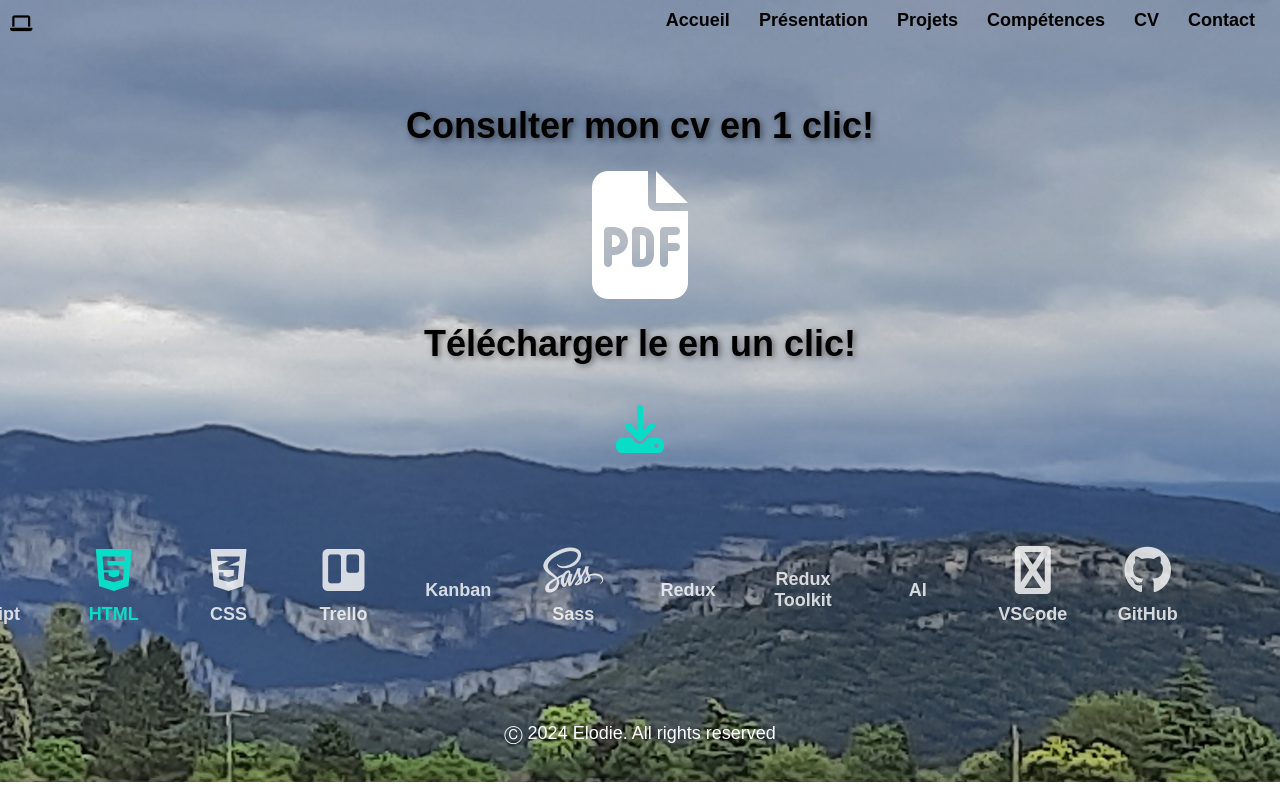
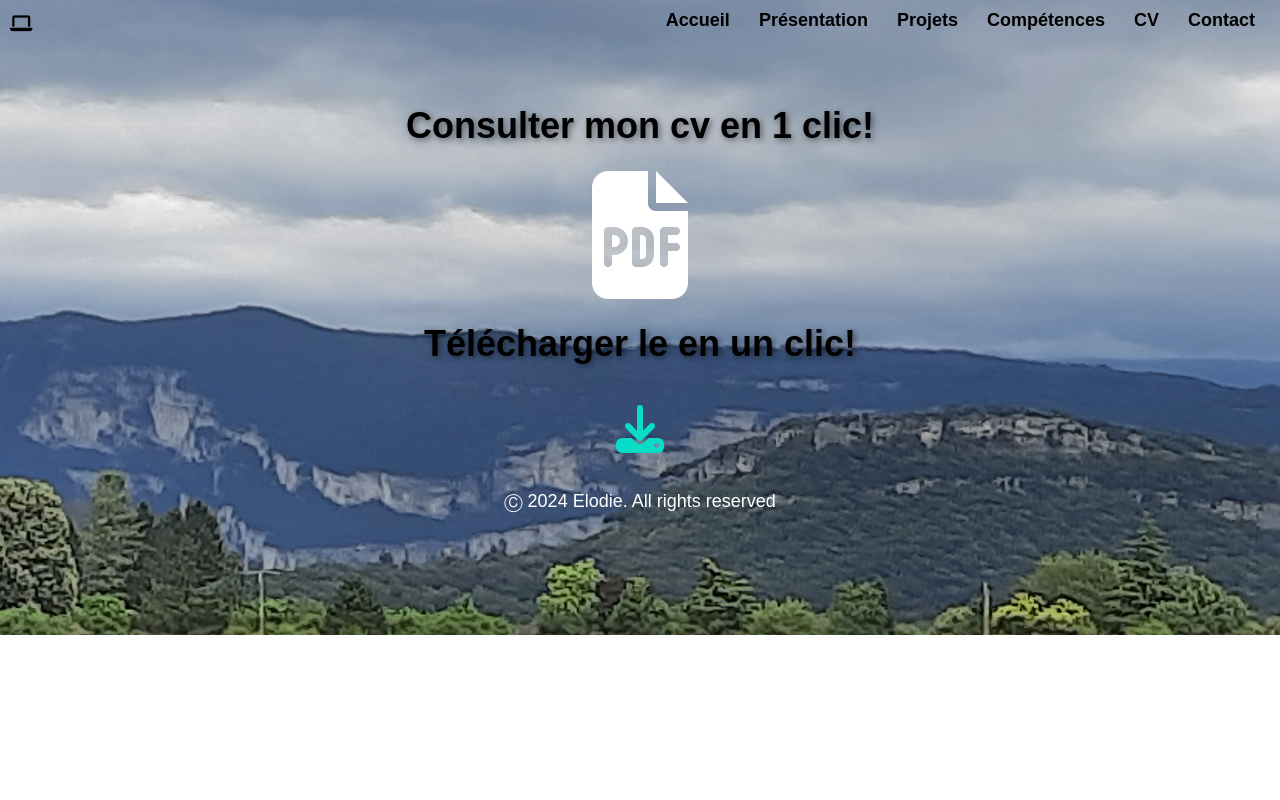
Before and after one commit to ELODIE-74/portefolioweb, a React (Create React App) app in the folder my-portfolio-app/: page /cv in a window 1280 px wide. Built offline with nearby package versions, Linux system fonts and the light colour scheme.

Commit message:
changement page cv

```diff
--- a/my-portfolio-app/src/pages/cv/cv.jsx
+++ b/my-portfolio-app/src/pages/cv/cv.jsx
@@ -1,7 +1,7 @@
 import { useState } from 'react';
 import "./cv.css";
 import cvImage from "./cv.png";
-import TechSlider from '../../components/slidericone/slidericone';
+
 
 const CVViewer = () => {
   const [showCV, setShowCV] = useState(false);
@@ -47,9 +47,7 @@ const CVViewer = () => {
           <img src={cvImage} alt="CV" className="cv-image" />
         </div>
       )}
-       <div className="tech-slider-container">
-        <TechSlider />
-      </div>
+
     </div>
 
   );
```
